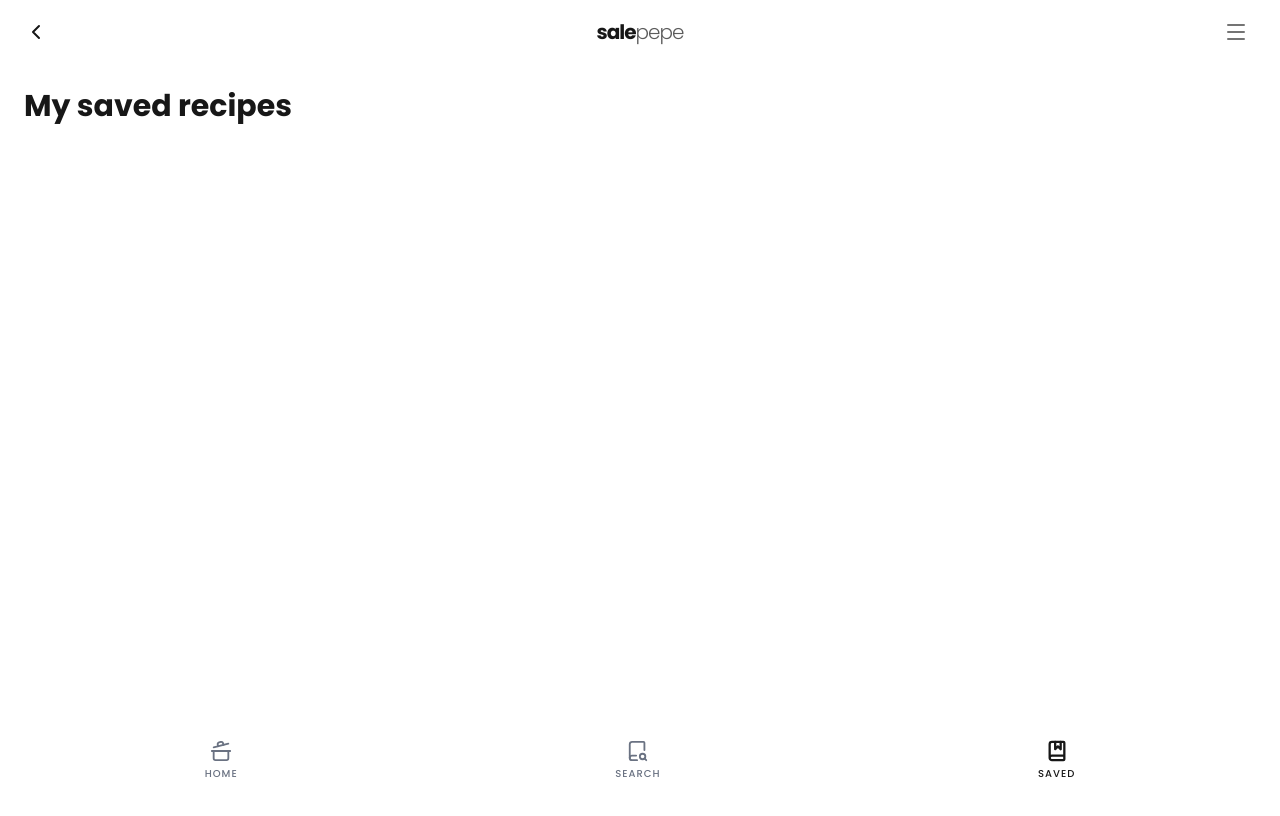
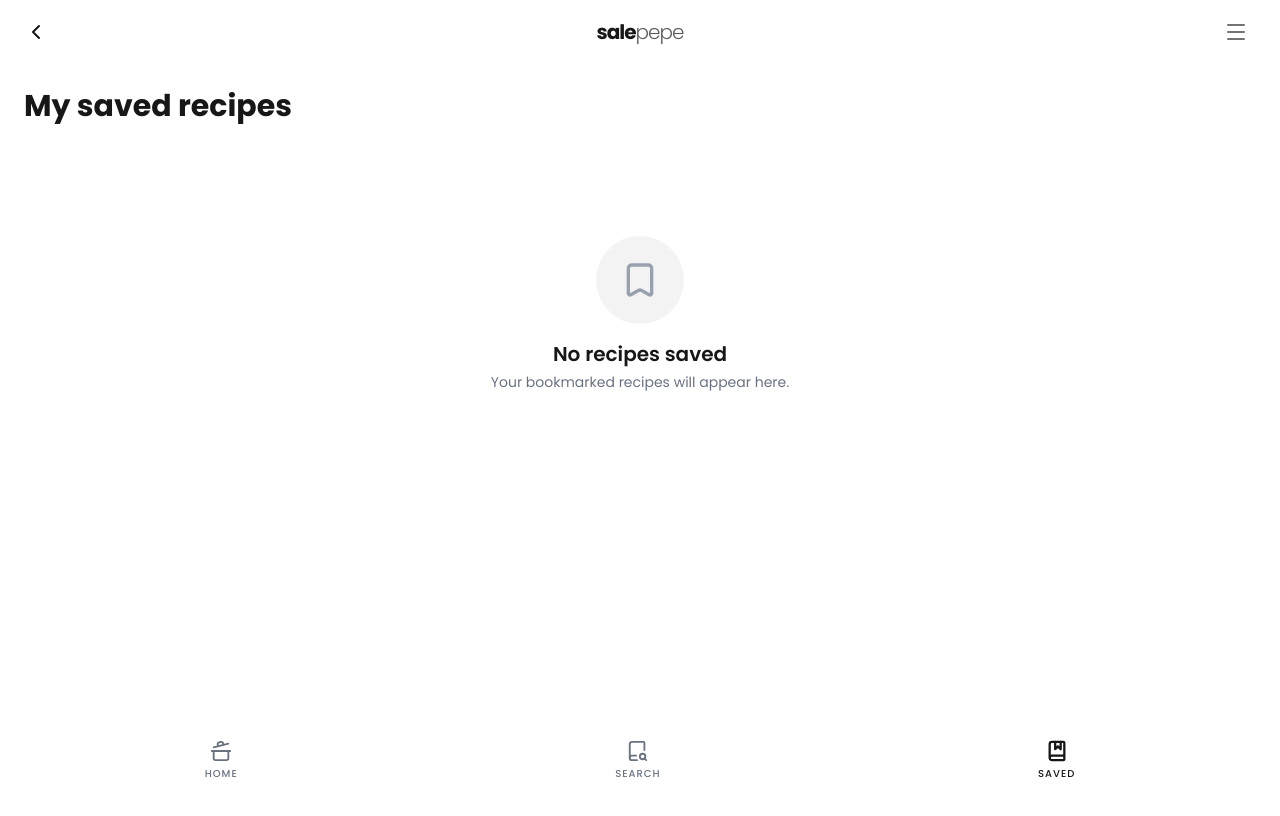
Before and after one commit to iownthegame/sale-pepe, a Next.js app: page /sale-pepe/saved in a window 1280 px wide. Shown: the top 816 px of the page. Built offline with nearby package versions, Linux system fonts and the light colour scheme.

Commit message:
feat(context): add context provider for saved recipes

```diff
--- a/app/layout.tsx
+++ b/app/layout.tsx
@@ -3,6 +3,7 @@ import { Geist, Geist_Mono, Poppins } from "next/font/google";
 import "./globals.css";
 import Navbar from "@/components/Navbar";
 import TabBar from "@/components/TabBar";
+import { SavedRecipesProvider } from "@/context/SavedRecipesContext";
 
 const geistSans = Geist({
   variable: "--font-geist-sans",
@@ -30,11 +31,13 @@ export default function RootLayout({ children }: { children: React.ReactNode })
   return (
     <html lang="en" className={poppins.variable}>
       <body className="font-sans antialiased">
-        <Navbar />
-        <main className="min-h-screen pt-16 pb-20">
-          {children}
-        </main>
-        <TabBar />
+        <SavedRecipesProvider>
+          <Navbar />
+          <main className="min-h-screen pt-16 pb-20">
+            {children}
+          </main>
+          <TabBar />
+        </SavedRecipesProvider>
       </body>
     </html>
   );
--- a/app/saved/page.tsx
+++ b/app/saved/page.tsx
@@ -1,7 +1,57 @@
+"use client";
+
+import recipesData from "@/data/recipes.json";
+import { Recipe } from "@/types/recipe";
+import RecipeCard from "@/components/RecipeCard";
+import { useSavedRecipes } from "@/hooks/useSavedRecipes";
+import { Bookmark } from "lucide-react";
+
 export default function SavedPage() {
+  const allRecipes = recipesData as Recipe[];
+  const { isSaved, isLoaded } = useSavedRecipes();
+
+  // Filter the JSON data based on the IDs in localStorage
+  const savedRecipes = allRecipes.filter((recipe) => isSaved(recipe.id));
+
+  // Hydration Guard: Prevents the page from flickering or showing
+  // the empty state before localStorage is read.
+  if (!isLoaded) {
+    return (
+      <div className="p-6 flex flex-col gap-8">
+        <h1 className="text-3xl font-bold">My saved recipes</h1>
+        <div className="grid gap-6">
+          <div className="aspect-[16/10] w-full bg-foreground/5 animate-pulse rounded-[2rem]" />
+        </div>
+      </div>
+    );
+  }
+
   return (
-    <div className="p-6">
-      <h1 className="text-3xl font-bold">My saved recipes</h1>
+    <div className="flex flex-col gap-8 p-6 pb-12 min-h-screen">
+      <header>
+        <h1 className="text-3xl font-bold">My saved recipes</h1>
+      </header>
+
+      {savedRecipes.length > 0 ? (
+        <section className="grid gap-6">
+          {savedRecipes.map((recipe) => (
+            <RecipeCard key={recipe.id} recipe={recipe} />
+          ))}
+        </section>
+      ) : (
+        /* Empty State */
+        <div className="flex flex-col items-center justify-center py-20 text-center space-y-4">
+          <div className="p-6 rounded-full bg-foreground/5 text-gray-400">
+            <Bookmark size={40} />
+          </div>
+          <div className="space-y-1">
+            <h2 className="text-xl font-semibold">No recipes saved</h2>
+            <p className="text-gray-500 text-sm">
+              Your bookmarked recipes will appear here.
+            </p>
+          </div>
+        </div>
+      )}
     </div>
   );
 }
--- /dev/null
+++ b/context/SavedRecipesContext.tsx
@@ -0,0 +1,53 @@
+"use client";
+import { createContext, useContext, useState, useEffect, ReactNode } from "react";
+
+interface SavedContextType {
+  savedIds: string[];
+  toggleSave: (id: string) => void;
+  isSaved: (id: string) => boolean;
+  isLoaded: boolean;
+}
+
+const SavedContext = createContext<SavedContextType | undefined>(undefined);
+
+export function SavedRecipesProvider({ children }: { children: ReactNode }) {
+  const [savedIds, setSavedIds] = useState<string[]>([]);
+  const [isLoaded, setIsLoaded] = useState(false);
+
+  // Load from Storage
+  useEffect(() => {
+    const stored = localStorage.getItem("saved-recipes");
+    if (stored) {
+      // eslint-disable-next-line react-hooks/set-state-in-effect
+      try { setSavedIds(JSON.parse(stored)); } catch (e) { }
+    }
+    setIsLoaded(true);
+  }, []);
+
+  // Sync to Storage
+  useEffect(() => {
+    if (isLoaded) {
+      localStorage.setItem("saved-recipes", JSON.stringify(savedIds));
+    }
+  }, [savedIds, isLoaded]);
+
+  const toggleSave = (id: string) => {
+    setSavedIds((prev) =>
+      prev.includes(id) ? prev.filter(i => i !== id) : [...prev, id]
+    );
+  };
+
+  const isSaved = (id: string) => savedIds.includes(id);
+
+  return (
+    <SavedContext.Provider value={{ savedIds, toggleSave, isSaved, isLoaded }}>
+      {children}
+    </SavedContext.Provider>
+  );
+}
+
+export function useSavedRecipes() {
+  const context = useContext(SavedContext);
+  if (!context) throw new Error("useSavedRecipes must be used within Provider");
+  return context;
+}
--- a/hooks/useSavedRecipes.ts
+++ b/hooks/useSavedRecipes.ts
@@ -1,38 +1,2 @@
-"use client";
-import { useState, useEffect } from "react";
-
-export function useSavedRecipes() {
-  const [savedIds, setSavedIds] = useState<string[]>([]);
-  const [isLoaded, setIsLoaded] = useState(false);
-
-  // 1. Initial Load: Only runs once on mount
-  useEffect(() => {
-    const stored = localStorage.getItem("saved-recipes");
-    if (stored) {
-      try {
-        // eslint-disable-next-line react-hooks/set-state-in-effect
-        setSavedIds(JSON.parse(stored));
-      } catch (e) {
-        console.error("Failed to parse saved recipes", e);
-      }
-    }
-    setIsLoaded(true);
-  }, []);
-
-  // 2. Sync to Storage: Only runs when savedIds change,
-  // and ONLY after the initial load is complete.
-  useEffect(() => {
-    if (!isLoaded) return;
-    localStorage.setItem("saved-recipes", JSON.stringify(savedIds));
-  }, [savedIds, isLoaded]);
-
-  const toggleSave = (id: string) => {
-    setSavedIds((prev) =>
-      prev.includes(id) ? prev.filter((i) => i !== id) : [...prev, id]
-    );
-  };
-
-  const isSaved = (id: string) => savedIds.includes(id);
-
-  return { toggleSave, isSaved, isLoaded };
-}
+import { useSavedRecipes } from "@/context/SavedRecipesContext";
+export { useSavedRecipes };
```
